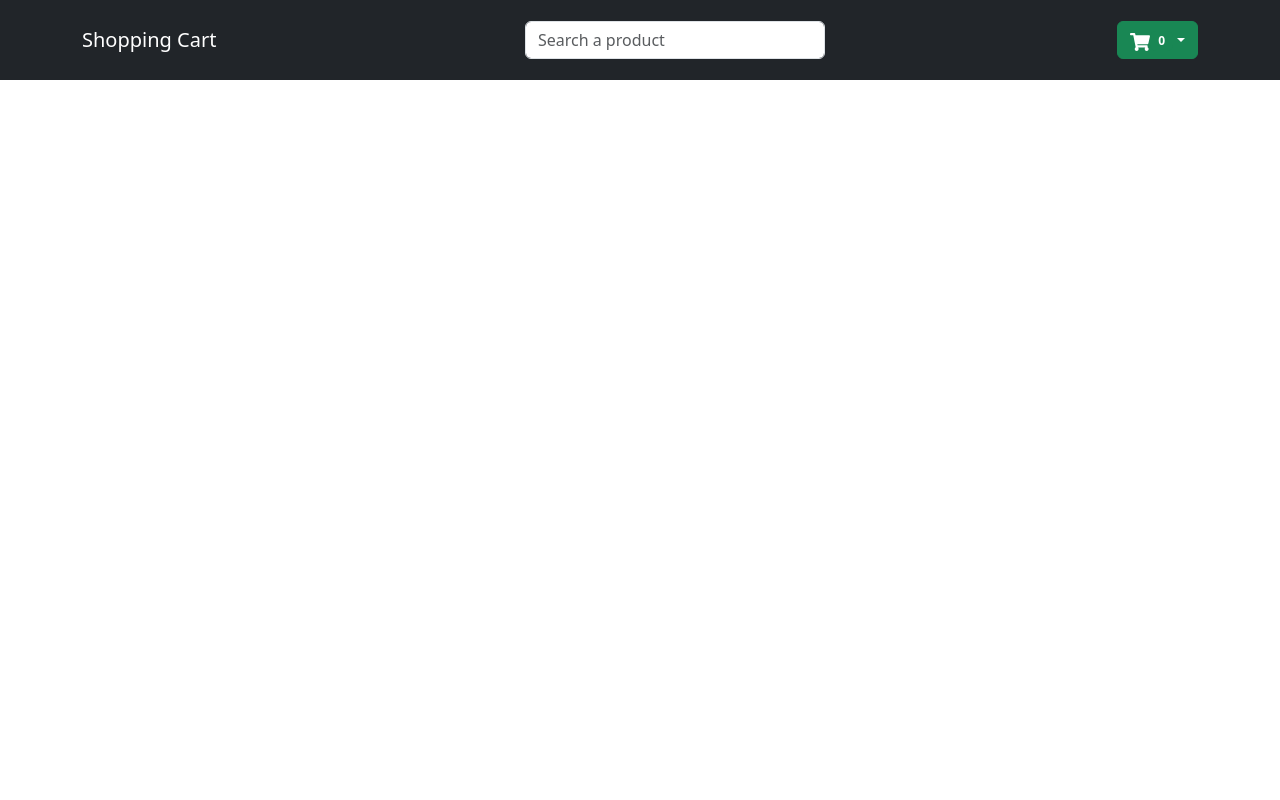
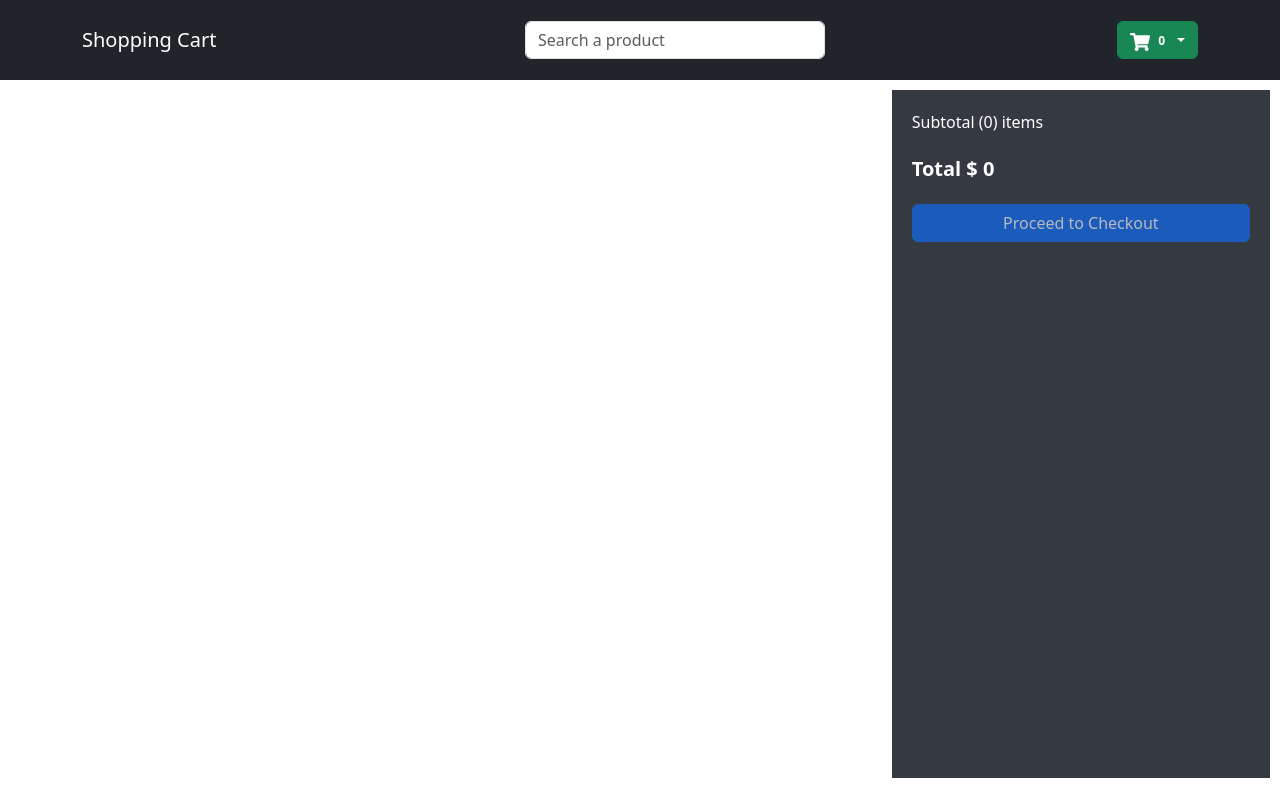
Before and after one commit to Jerryemmanuel01/Context-api-app, a React (Vite) app: page /cart in a window 1280 px wide. Built offline with nearby package versions, Linux system fonts and the light colour scheme.

Commit message:
cart component created and styled

```diff
--- a/src/components/Cart.jsx
+++ b/src/components/Cart.jsx
@@ -1,11 +1,69 @@
-import React from 'react'
+import React, { useEffect, useState } from "react";
+import { CartState } from "../context/Context";
+import { Button, Col, Form, Image, ListGroup, Row } from "react-bootstrap";
+import Rating from "./Rating";
+import { AiFillDelete } from "react-icons/ai";
 
 const Cart = () => {
+  const {
+    state: { cart },
+    dispatch,
+  } = CartState();
+  const [total, setTotal] = useState();
+
+  useEffect(() => {
+    setTotal(
+      cart.reduce((acc, curr) => acc + Number(curr.price) * curr.qty, 0)
+    );
+  }, [cart]);
   return (
-    <div>
+    <div className="home">
+      <div className="productContainer">
+        <ListGroup>
+          {cart.map((product) => (
+            <ListGroup.Item key={product.id}>
+              <Row>
+                <Col md={2}>
+                  <Image src={product.image} alt={product.name} fluid rounded />
+                </Col>
+                <Col md={2}>
+                  <span>{product.name}</span>
+                </Col>
+                <Col md={2}>
+                  <span>$ {product.price}</span>
+                </Col>
+                <Col md={2}>
+                  <Rating rating={product.ratings} />
+                </Col>
+                <Col md={2}>
+                  <Form.Control as="select" value={product.qty}>
+                    {[...Array(product.inStock).keys()].map((x) => (
+                      <option key={x + 1}>{x + 1}</option>
+                    ))}
+                  </Form.Control>
+                </Col>
+                <Col md={2}>
+                  <Button type="button" variant="light" onClick={() => dispatch({
+                    type: "REMOVE_FROM_CART",
+                    payload: product,
+                  })}>
+                    <AiFillDelete fontSize="20px" />
+                  </Button>
+                </Col>
+              </Row>
+            </ListGroup.Item>
+          ))}
+        </ListGroup>
+      </div>
+      <div className="filters summary">
+        <span className="title">Subtotal ({cart.length}) items</span>
+        <span style={{ fontWeight: 700, fontSize: 20 }}>Total $ {total}</span>
+        <Button type="button" disabled={cart.length === 0}>
+          Proceed to Checkout
+        </Button>
+      </div>
+    </div>
+  );
+};
 
-    </div>
-  )
-}
-
-export default Cart
+export default Cart;
--- a/src/components/styles.css
+++ b/src/components/styles.css
@@ -48,3 +48,6 @@
     padding: 0 20;
     flex-direction: column;
 }
+.summary{
+    width: 30%;
+}
```
